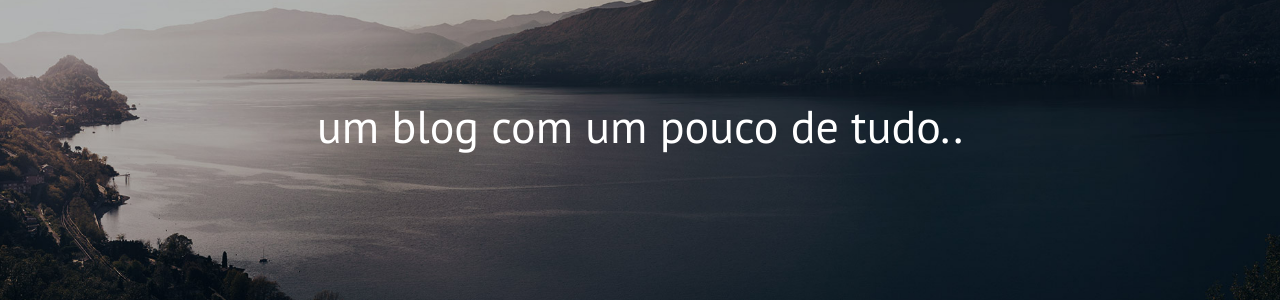
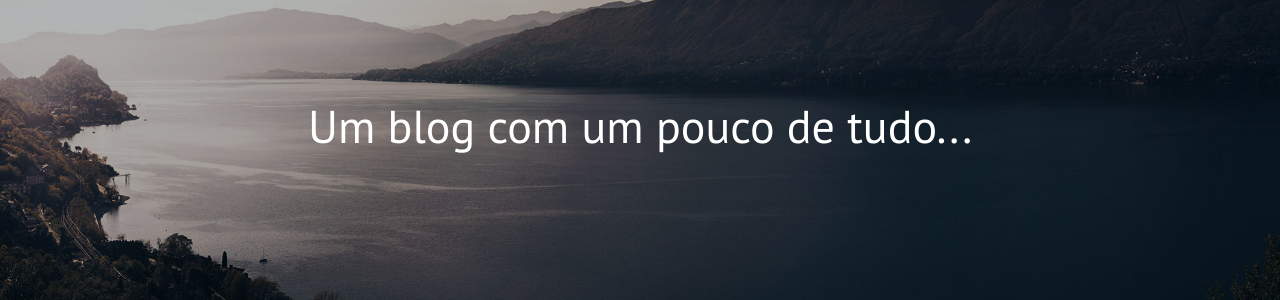
Before and after one commit to Wprosdocimo/wprosdocimo.github.io, a Jekyll site: the page built from index.html, in a window 1280 px wide and 900 px high. Shown: the part 354-654 px from the top of the window. Built offline with Jekyll 4.4.1, drawn with Linux system fonts in a browser that asks for light colours; nearby versions of some CDN libraries; some web fonts are replaced; library files that are not in the unit come from our copies; the list of posts is cut into pages by our own code; comment, search, counter and statistics services are not loaded.

Commit message:
Ajustado Slogan do site

```diff
--- a/index.html
+++ b/index.html
@@ -4,7 +4,7 @@ slug: home
 ---
 
 <section class="intro"{% if page.cover %} style="background-image: url({{ page.cover }})"{% endif %}>
-  <h1 class="post-title">um blog com um pouco de tudo..</h1>
+  <h1 class="post-title">Um blog com um pouco de tudo...</h1>
   <a href="#content" data-offset="-45" class="scroll-down bounce"><i class="icon icon--circle-down"></i></a>
 </section>
 
```
